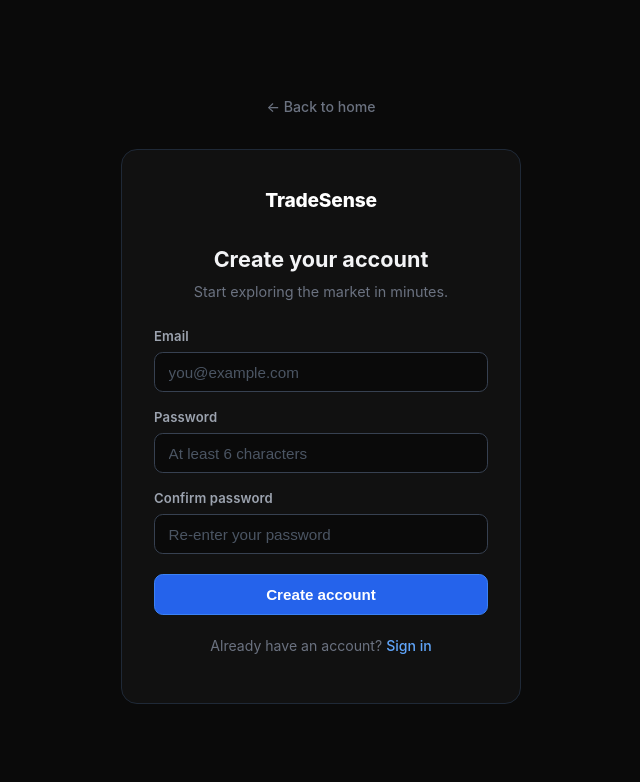
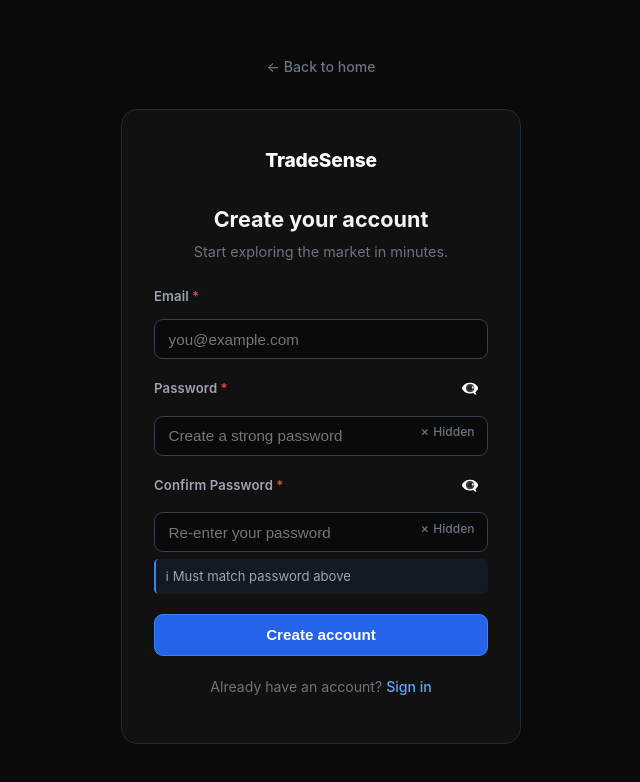
Before and after one commit to NavidNikoo/TradeSense, a React (Vite) app: page /signup in a window 1280 px wide. Shown: the top 782 px of the page, without its empty margins (319-959 px from the left). Built offline with nearby package versions, Linux system fonts and the light colour scheme; no server answers.

Commit message:
refactor Login and Signup pages with improved UX and error handling

```diff
--- a/src/pages/LoginPage.jsx
+++ b/src/pages/LoginPage.jsx
@@ -1,28 +1,74 @@
 import { useState } from 'react';
 import { Link, Navigate, useLocation } from 'react-router-dom';
 import { useAuth } from '../contexts/AuthContext';
+import { AuthFormField } from '../components/AuthFormField';
+import { AuthNotification } from '../components/AuthNotification';
+import { getAuthErrorMessage, validateEmail } from '../utils/authErrorHandler';
 
 export function LoginPage() {
   const { user, signIn } = useAuth();
   const location = useLocation();
   const [email, setEmail] = useState('');
   const [password, setPassword] = useState('');
-  const [error, setError] = useState('');
+  const [errors, setErrors] = useState({});
+  const [notification, setNotification] = useState(null);
   const [loading, setLoading] = useState(false);
 
   if (user) {
     return <Navigate to="/dashboard" replace />;
   }
 
+  function validateForm() {
+    const newErrors = {};
+
+    if (!email) {
+      newErrors.email = 'Email is required.';
+    } else if (!validateEmail(email)) {
+      newErrors.email = 'Please enter a valid email address.';
+    }
+
+    if (!password) {
+      newErrors.password = 'Password is required.';
+    } else if (password.length < 6) {
+      newErrors.password = 'Password must be at least 6 characters.';
+    }
+
+    setErrors(newErrors);
+    return Object.keys(newErrors).length === 0;
+  }
+
   async function handleSubmit(e) {
     e.preventDefault();
-    setError('');
+    setNotification(null);
+
+    if (!validateForm()) {
+      return;
+    }
+
     setLoading(true);
 
     try {
       await signIn(email, password);
+      setNotification({
+        type: 'success',
+        title: 'Success!',
+        message: 'You have been signed in successfully.',
+        autoCloseDuration: 2000
+      });
     } catch (authError) {
-      setError(authError.message);
+      const errorInfo = getAuthErrorMessage(authError);
+      const newErrors = {};
+      if (errorInfo.field) {
+        newErrors[errorInfo.field] = errorInfo.message;
+      }
+      setErrors(newErrors);
+      setNotification({
+        type: 'error',
+        title: 'Sign In Failed',
+        message: errorInfo.message,
+        suggestion: errorInfo.suggestion,
+        autoCloseDuration: 6000
+      });
     } finally {
       setLoading(false);
     }
@@ -31,6 +77,8 @@ export function LoginPage() {
   return (
     <div className="auth-shell">
       <Link className="auth-back" to="/">&larr; Back to home</Link>
+
+      {notification && <AuthNotification {...notification} />}
 
       <div className="auth-card">
         <Link className="auth-brand" to="/">TradeSense</Link>
@@ -41,36 +89,51 @@ export function LoginPage() {
         </p>
 
         <form className="auth-form" onSubmit={handleSubmit}>
-          <div className="auth-field">
-            <label htmlFor="login-email">Email</label>
-            <input
+          <AuthFormField
             id="login-email"
+            label="Email"
             type="email"
             placeholder="you@example.com"
             value={email}
-              onChange={(e) => setEmail(e.target.value)}
+            onChange={(e) => {
+              setEmail(e.target.value);
+              if (errors.email) setErrors({ ...errors, email: '' });
+            }}
+            error={errors.email}
+            autoComplete="email"
             required
-              autoComplete="email"
           />
-          </div>
 
-          <div className="auth-field">
-            <label htmlFor="login-password">Password</label>
-            <input
+          <AuthFormField
             id="login-password"
+            label="Password"
             type="password"
-              placeholder="&bull;&bull;&bull;&bull;&bull;&bull;&bull;&bull;"
+            placeholder="Enter your password"
             value={password}
-              onChange={(e) => setPassword(e.target.value)}
+            onChange={(e) => {
+              setPassword(e.target.value);
+              if (errors.password) setErrors({ ...errors, password: '' });
+            }}
+            error={errors.password}
+            autoComplete="current-password"
             required
-              autoComplete="current-password"
+            showPasswordToggle
           />
-          </div>
 
-          {error && <p className="auth-error">{error}</p>}
-
-          <button className="auth-submit" type="submit" disabled={loading}>
-            {loading ? 'Signing in\u2026' : 'Sign in'}
+          <button
+            className="auth-submit"
+            type="submit"
+            disabled={loading}
+            aria-busy={loading}
+          >
+            {loading ? (
+              <>
+                <span className="loading-spinner"></span>
+                Signing in&hellip;
+              </>
+            ) : (
+              'Sign in'
+            )}
           </button>
         </form>
 
--- a/src/pages/SignupPage.jsx
+++ b/src/pages/SignupPage.jsx
@@ -1,30 +1,100 @@
 import { useState } from 'react';
 import { Link, Navigate } from 'react-router-dom';
 import { useAuth } from '../contexts/AuthContext';
+import { AuthFormField } from '../components/AuthFormField';
+import { AuthNotification } from '../components/AuthNotification';
+import {
+  getAuthErrorMessage,
+  validateEmail,
+  validatePassword,
+  validatePasswordsMatch
+} from '../utils/authErrorHandler';
 
 export function SignupPage() {
   const { user, signUp } = useAuth();
   const [email, setEmail] = useState('');
   const [password, setPassword] = useState('');
   const [confirmPassword, setConfirmPassword] = useState('');
-  const [error, setError] = useState('');
+  const [errors, setErrors] = useState({});
+  const [notification, setNotification] = useState(null);
   const [loading, setLoading] = useState(false);
+  const [passwordStrength, setPasswordStrength] = useState(null);
+  const [passwordsMatch, setPasswordsMatch] = useState(null);
 
   if (user) {
     return <Navigate to="/dashboard" replace />;
   }
 
+  function handlePasswordChange(e) {
+    const newPassword = e.target.value;
+    setPassword(newPassword);
+
+    // Update password strength indicator
+    const strength = validatePassword(newPassword);
+    setPasswordStrength(strength);
+
+    // Check if passwords match
+    if (confirmPassword) {
+      const match = validatePasswordsMatch(newPassword, confirmPassword);
+      setPasswordsMatch(match);
+    }
+
+    // Clear password error
+    if (errors.password) {
+      setErrors({ ...errors, password: '' });
+    }
+  }
+
+  function handleConfirmPasswordChange(e) {
+    const newConfirmPassword = e.target.value;
+    setConfirmPassword(newConfirmPassword);
+
+    // Check if passwords match
+    const match = validatePasswordsMatch(password, newConfirmPassword);
+    setPasswordsMatch(match);
+
+    // Clear confirm password error
+    if (errors.confirmPassword) {
+      setErrors({ ...errors, confirmPassword: '' });
+    }
+  }
+
+  function validateForm() {
+    const newErrors = {};
+
+    if (!email) {
+      newErrors.email = 'Email is required.';
+    } else if (!validateEmail(email)) {
+      newErrors.email = 'Please enter a valid email address.';
+    }
+
+    if (!password) {
+      newErrors.password = 'Password is required.';
+    } else {
+      const strength = validatePassword(password);
+      if (!strength.isValid) {
+        newErrors.password = strength.message;
+      }
+    }
+
+    if (!confirmPassword) {
+      newErrors.confirmPassword = 'Please confirm your password.';
+    } else {
+      const match = validatePasswordsMatch(password, confirmPassword);
+      if (!match.isValid) {
+        newErrors.confirmPassword = match.message;
+      }
+    }
+
+    setErrors(newErrors);
+    return Object.keys(newErrors).length === 0;
+  }
+
   async function handleSubmit(e) {
     e.preventDefault();
-    setError('');
+    setNotification(null);
 
-    if (password !== confirmPassword) {
-      setError('Passwords do not match.');
-      return;
-    }
-
-    if (password.length < 6) {
-      setError('Password must be at least 6 characters.');
+    if (!validateForm()) {
       return;
     }
 
@@ -32,8 +102,27 @@ export function SignupPage() {
 
     try {
       await signUp(email, password);
+      setNotification({
+        type: 'success',
+        title: 'Account Created!',
+        message: 'Your account has been created successfully.',
+        suggestion: 'Redirecting to dashboard...',
+        autoCloseDuration: 2000
+      });
     } catch (authError) {
-      setError(authError.message);
+      const errorInfo = getAuthErrorMessage(authError);
+      const newErrors = {};
+      if (errorInfo.field) {
+        newErrors[errorInfo.field] = errorInfo.message;
+      }
+      setErrors(newErrors);
+      setNotification({
+        type: 'error',
+        title: 'Sign Up Failed',
+        message: errorInfo.message,
+        suggestion: errorInfo.suggestion,
+        autoCloseDuration: 6000
+      });
     } finally {
       setLoading(false);
     }
@@ -43,6 +132,8 @@ export function SignupPage() {
     <div className="auth-shell">
       <Link className="auth-back" to="/">&larr; Back to home</Link>
 
+      {notification && <AuthNotification {...notification} />}
+
       <div className="auth-card">
         <Link className="auth-brand" to="/">TradeSense</Link>
 
@@ -50,49 +141,70 @@ export function SignupPage() {
         <p className="auth-sub">Start exploring the market in minutes.</p>
 
         <form className="auth-form" onSubmit={handleSubmit}>
-          <div className="auth-field">
-            <label htmlFor="signup-email">Email</label>
-            <input
+          <AuthFormField
             id="signup-email"
+            label="Email"
             type="email"
             placeholder="you@example.com"
             value={email}
-              onChange={(e) => setEmail(e.target.value)}
+            onChange={(e) => {
+              setEmail(e.target.value);
+              if (errors.email) setErrors({ ...errors, email: '' });
+            }}
+            error={errors.email}
+            autoComplete="email"
             required
-              autoComplete="email"
           />
-          </div>
 
-          <div className="auth-field">
-            <label htmlFor="signup-password">Password</label>
-            <input
+          <AuthFormField
             id="signup-password"
+            label="Password"
             type="password"
-              placeholder="At least 6 characters"
+            placeholder="Create a strong password"
             value={password}
-              onChange={(e) => setPassword(e.target.value)}
+            onChange={handlePasswordChange}
+            error={errors.password}
+            autoComplete="new-password"
             required
-              autoComplete="new-password"
+            showPasswordToggle
+            showStrengthIndicator={password.length > 0}
+            strengthLevel={passwordStrength}
           />
-          </div>
 
-          <div className="auth-field">
-            <label htmlFor="signup-confirm">Confirm password</label>
-            <input
+          <AuthFormField
             id="signup-confirm"
+            label="Confirm Password"
             type="password"
             placeholder="Re-enter your password"
             value={confirmPassword}
-              onChange={(e) => setConfirmPassword(e.target.value)}
+            onChange={handleConfirmPasswordChange}
+            error={errors.confirmPassword}
+            hint={
+              confirmPassword && passwordsMatch?.isValid
+                ? '✓ Passwords match!'
+                : confirmPassword && passwordsMatch && !passwordsMatch.isValid
+                ? '✗ Passwords do not match'
+                : 'Must match password above'
+            }
+            autoComplete="new-password"
             required
-              autoComplete="new-password"
+            showPasswordToggle
           />
-          </div>
 
-          {error && <p className="auth-error">{error}</p>}
-
-          <button className="auth-submit" type="submit" disabled={loading}>
-            {loading ? 'Creating account\u2026' : 'Create account'}
+          <button
+            className="auth-submit"
+            type="submit"
+            disabled={loading}
+            aria-busy={loading}
+          >
+            {loading ? (
+              <>
+                <span className="loading-spinner"></span>
+                Creating account&hellip;
+              </>
+            ) : (
+              'Create account'
+            )}
           </button>
         </form>
 
```
Lines whose indentation alone changed are shown as unchanged.
